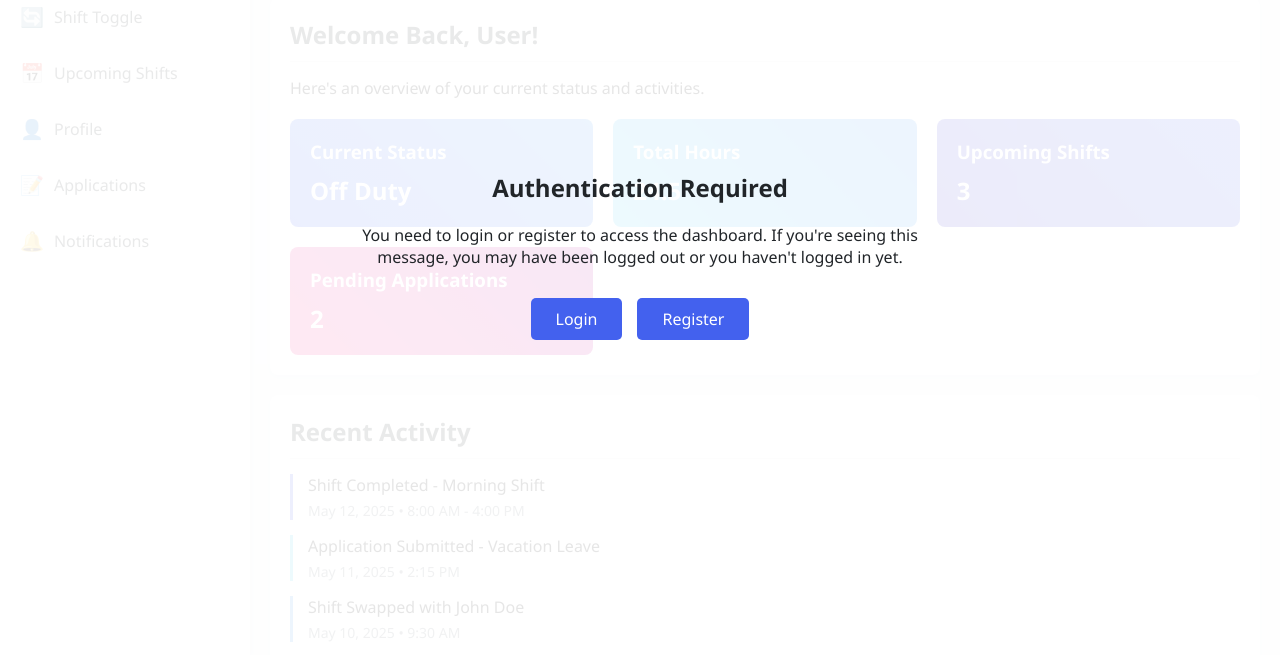
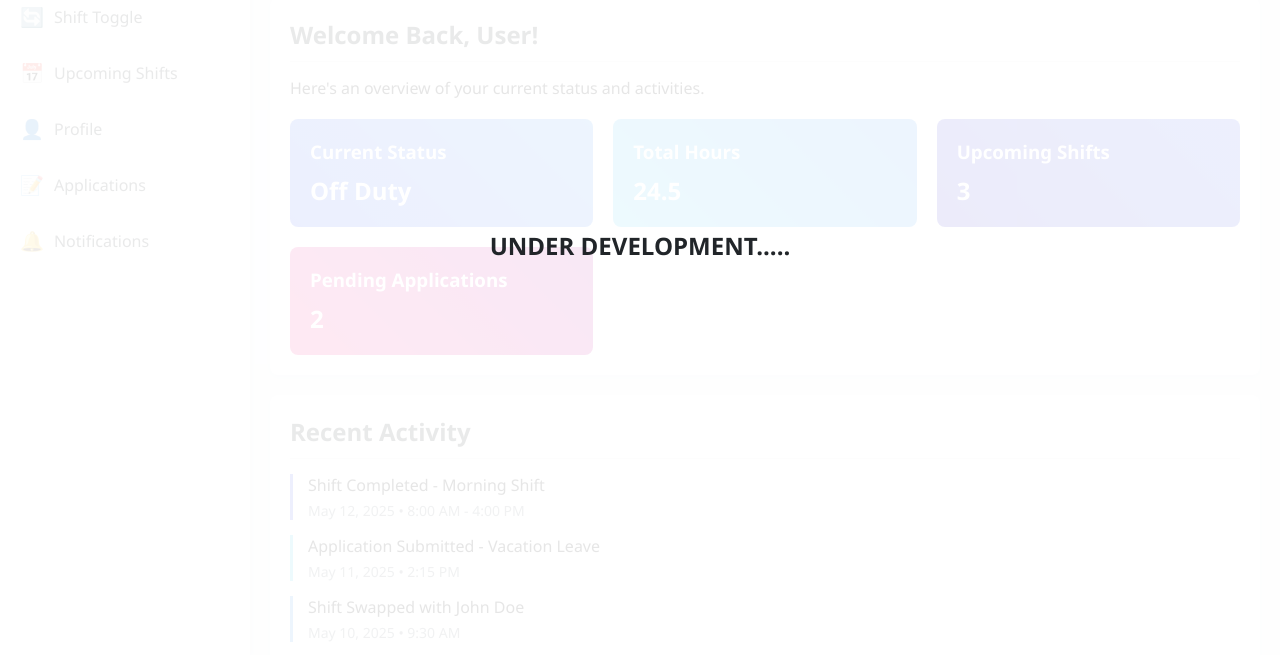
Before and after one commit to Los-Santos-RP-UI/LSRP-Main, a plain HTML site: page dashboard/Dashboard1.html in a window 1280 px wide. Shown: the part 145-800 px from the top of the page. Drawn offline with Linux system fonts and the light colour scheme.

Commit message:
Update Dashboard1.html

```diff
--- a/dashboard/Dashboard1.html
+++ b/dashboard/Dashboard1.html
@@ -629,13 +629,18 @@
     </style>
 </head>
 <body>
-    <!-- Authentication Check Container -->
+    <!-- Authentication Check Container
     <div class="auth-container" id="authContainer">
         <h2>Authentication Required</h2>
         <p>You need to login or register to access the dashboard. If you're seeing this message, you may have been logged out or you haven't logged in yet.</p>
         <div class="auth-buttons">
             <a href="/Authentication/login.html">Login</a>
             <a href="/Authentication/register.html">Register</a>
+        </div>
+    </div> -->
+
+    <div class="auth-container" id="authContainer">
+        <h2>UNDER DEVELOPMENT.....</h2>
         </div>
     </div>
 
```
